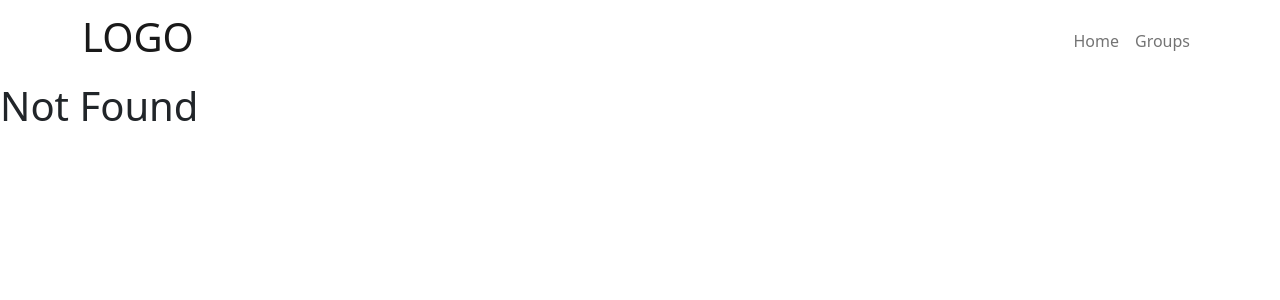
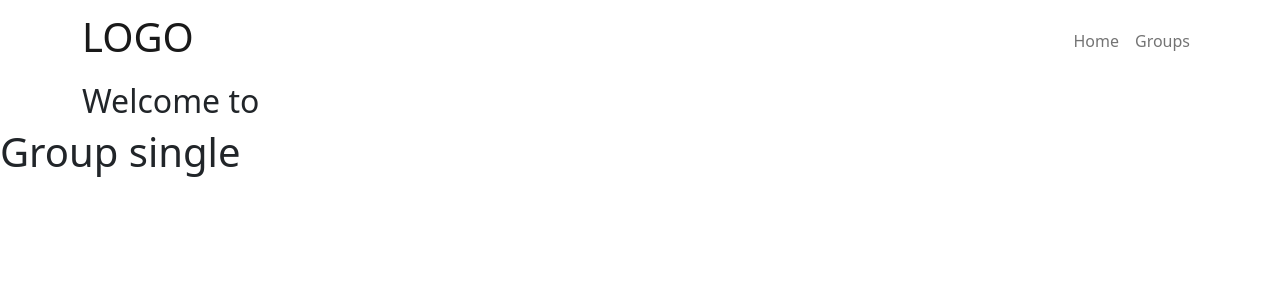
Before and after one commit to nattyhawkins/hubl, a React (Create React App) app in the folder client/: page /groups/1 in a window 1280 px wide. Before the commit this address had no page. Shown: the top 300 px of the page. Built offline with nearby package versions, Linux system fonts and the light colour scheme; no server answers; the HTML template or start-up script is replaced by a standard one.

Commit message:
group index

```diff
--- a/client/src/App.js
+++ b/client/src/App.js
@@ -24,7 +24,7 @@ const App = () => {
         <Routes>
           <Route path='/' element={<Home />} />
           <Route path='/groups' element={<GroupIndex />} />
-          <Route path='/group/:groupId' element={<GroupSingle />} />
+          <Route path='/groups/:groupId' element={<GroupSingle />} />
           <Route path='*' element={<NotFound />} />
         </Routes>
       </BrowserRouter>
--- a/client/src/components/pages/GroupIndex.js
+++ b/client/src/components/pages/GroupIndex.js
@@ -1,6 +1,11 @@
 import { useState, useEffect } from 'react'
 import axios from 'axios'
+import { Link } from 'react-router-dom'
 
+import Container from 'react-bootstrap/Container'
+import Row from 'react-bootstrap/row'
+import Col from 'react-bootstrap/Col'
+import Card from 'react-bootstrap/Card'
 
 
 
@@ -30,10 +35,27 @@ const GroupIndex = () => {
 
   return (
     <main className='group-index'>
-      {/* <Container className='groups-container'>
-
-      </Container> */}
-      <h1>group pg</h1>
+      <Container className='groups-container'>
+        <Row>
+          {groups.map(group => {
+            const { name, _id, bio } = group
+            return (
+              <Col key={_id}>
+                <Card>
+                  <Link to={`/group/${_id}`}>
+                    <h4>{name}</h4>
+                  </Link>
+                  <div className='card-image'></div>
+                  <Card.Body>
+                    <p>{bio}</p>
+                  </Card.Body>
+                </Card>
+              </Col>
+            )
+          })}
+        </Row>
+      </Container>
+      <h1>group index</h1>
     </main>
   )
 }
--- a/client/src/components/pages/GroupSingle.js
+++ b/client/src/components/pages/GroupSingle.js
@@ -2,8 +2,10 @@ import axios from 'axios'
 import { useEffect, useState } from 'react'
 import { useParams } from 'react-router-dom'
 
-
-
+import Container from 'react-bootstrap/Container'
+import Row from 'react-bootstrap/row'
+import Col from 'react-bootstrap/Col'
+import Card from 'react-bootstrap/Card'
 
 
 
@@ -14,13 +16,15 @@ const GroupSingle = () => {
 
   const { groupId } = useParams()
 
+
   useEffect(() => {
     const getGroup = async () => {
       try {
-        const { data } = await axios.get(`/api/groups/${groupId}`)
+        const { data } = await axios.get(`/api/group/${groupId}`)
         console.log('single group data =>', data)
+        setGroups(data)
       } catch (err) {
-        console.log(err)
+        console.log('yoo', err)
         setErrors(err)
       }
     }
@@ -33,8 +37,15 @@ const GroupSingle = () => {
 
 
   return (
-    <main className='GroupSingle'>
-      <h1>Posts single</h1>
+    <main className='group-single'>
+      <Container className='single-container'>
+        <Row className='single-row'>
+          <Col className='group-card'>
+            <h2>Welcome to {groups.name}</h2>
+          </Col>
+        </Row>
+      </Container>
+      <h1>Group single</h1>
     </main>
   )
 }
```
Also changed, not shown: 1 other file (tests, documents, lock files or other folders).
